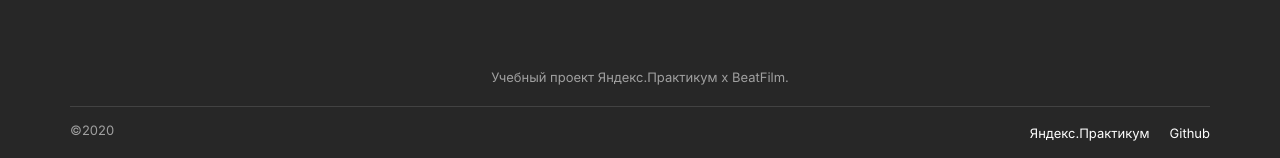
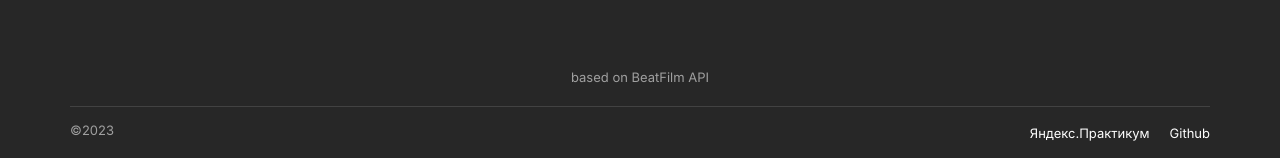
Before and after one commit to IvlevGreg/movies-explorer-frontend, a React (Create React App) app: page / in a window 1280 px wide. Shown: the part 639-797 px from the top of the page. Built offline with nearby package versions, Linux system fonts and the light colour scheme; no server answers; the HTML template or start-up script is replaced by a standard one.

Commit message:
refactor: update footer
refactor: update year

```diff
--- a/src/components/Footer/Footer.jsx
+++ b/src/components/Footer/Footer.jsx
@@ -20,7 +20,7 @@ export function Footer({ className }) {
           align="center"
           className={styles.footer__title}
         >
-          Учебный проект Яндекс.Практикум х BeatFilm.
+          based on BeatFilm API
         </Paragraph>
         <Divider color="gray" className={styles.footer__divider} />
 
@@ -41,7 +41,7 @@ export function Footer({ className }) {
           </ul>
 
           <Paragraph className={styles.footer__ps} color="grey" align="center" reset>
-            ©2020
+            ©2023
           </Paragraph>
         </div>
       </div>
```
